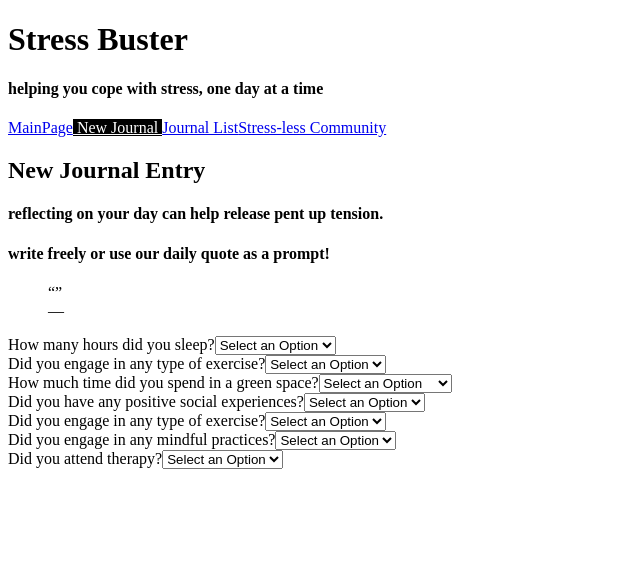
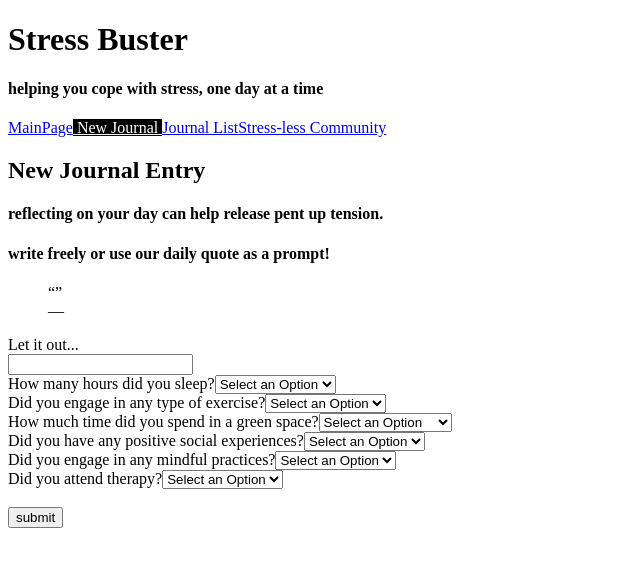
Before and after one commit to timmyyan-git/stress-buster-health-journal, a React (Create React App) app in the folder project/: page /NewJournal in a window 1280 px wide. Shown: the top 566 px of the page, without its empty margins (0-640 px from the left). Built offline with nearby package versions, Linux system fonts and the light colour scheme; no server answers.

Commit message:
i did more stuff

```diff
--- a/project/src/App.js
+++ b/project/src/App.js
@@ -37,8 +37,8 @@ function App() {
      <Route path="/PreviousJournals">
       <PreviousJournals />
      </Route>
-     <Route path="/JournalForm">
-      <JournalForm />
+     <Route path="/Forum">
+      <Forum />
      </Route>
      <Route path="*">
                     <h1>404 not found</h1>
--- a/project/src/JournalForm.js
+++ b/project/src/JournalForm.js
@@ -7,6 +7,13 @@ import ReactDOM from 'react-dom';
 
 function JournalForm (){
 
+    const [journalWriting, setJournalWriting] = useState ("")
+    const [sleep, setSleep] = useState ("")
+    const [exercise, setExercise] = useState ("")
+    const [greenSpace, setGreenSpace] = useState ("")
+    const [social, setSocial] = useState ("")
+    const [mindful, setMindful] = useState ("")
+    const [therapy, setTherapy] = useState ("")
 
     function handleSubmit(event) {
         event.preventDefault()
@@ -15,9 +22,16 @@ function JournalForm (){
 
     return (
         <div>
+            <div>
+            <label>Let it out...</label>
+            <br/>
+            <input type="text" id="writing"value={journalWriting} onChange= { e=> setJournalWriting(e.target.value)}/>
+
+                <br/>
+            </div>
             <form onSubmit={handleSubmit}>
             <label htmlFor="type">How many hours did you sleep?</label>
-            <select id="type">
+            <select id="type" value={sleep} onChange= {e => setSleep(e.target.value)}>
             <option>Select an Option</option>
              <option> 0 Hours</option>
             <option > 1 Hour</option>
@@ -34,7 +48,7 @@ function JournalForm (){
                <br/>
 
             <label htmlFor="type">Did you engage in any type of exercise?</label>
-            <select id="type">
+            <select id="type" value= {exercise} onChange= {e =>setExercise(e.target.value)}>
              <option>Select an Option</option>
              <option>Yes</option>
             <option> No</option>
@@ -43,7 +57,7 @@ function JournalForm (){
                 <br/>
 
             <label htmlFor="type">How much time did you spend in a green space?</label>
-            <select id="type">
+            <select id="type"value={greenSpace} onChange= {e => setGreenSpace(e.target.value)}>
              <option>Select an Option</option>
              <option>0 Hours</option>
             <option> less than 30 mins </option>
@@ -53,25 +67,17 @@ function JournalForm (){
             <br/>
 
             <label htmlFor="type">Did you have any positive social experiences?</label>
-            <select id="type">
+            <select id="type" value={social} onChange= {e => setSocial(e.target.value)}>
              <option>Select an Option</option>
              <option>Yes</option>
             <option> No</option>
             </select>
 
-            <br/>
-
-            <label htmlFor="type">Did you engage in any type of exercise?</label>
-            <select id="type">
-             <option>Select an Option</option>
-             <option>Yes</option>
-            <option> No</option>
-            </select>
 
             <br/>
 
             <label htmlFor="type">Did you engage in any mindful practices?</label>
-            <select id="type">
+            <select id="type"value={mindful} onChange = {e => setMindful(e.target.value)}>
              <option>Select an Option</option>
              <option>Yes</option>
             <option> No</option>
@@ -80,11 +86,16 @@ function JournalForm (){
             <br/>
 
             <label htmlFor="type">Did you attend therapy?</label>
-            <select id="type">
+            <select id="type"value= {therapy} onChange= {e => setTherapy(e.target.value)}>
              <option>Select an Option</option>
              <option>Yes</option>
             <option> No</option>
             </select>
+
+
+       <br/>
+       <br/>
+            <button> submit</button>
       </form>
         </div>
     )
--- a/project/src/NavBar.js
+++ b/project/src/NavBar.js
@@ -12,7 +12,7 @@ function handleLinkClick (e) {
             <NavLink exact to="/">MainPage</NavLink>
             <NavLink to="/NewJournal"> New Journal </NavLink>
             <NavLink to="/PreviousJournals">Journal List</NavLink>
-            <NavLink to="/JournalForm">Stress-less Community</NavLink>
+            <NavLink to="/Forum">Stress-less Community</NavLink>
         </nav>
     );
 
```
